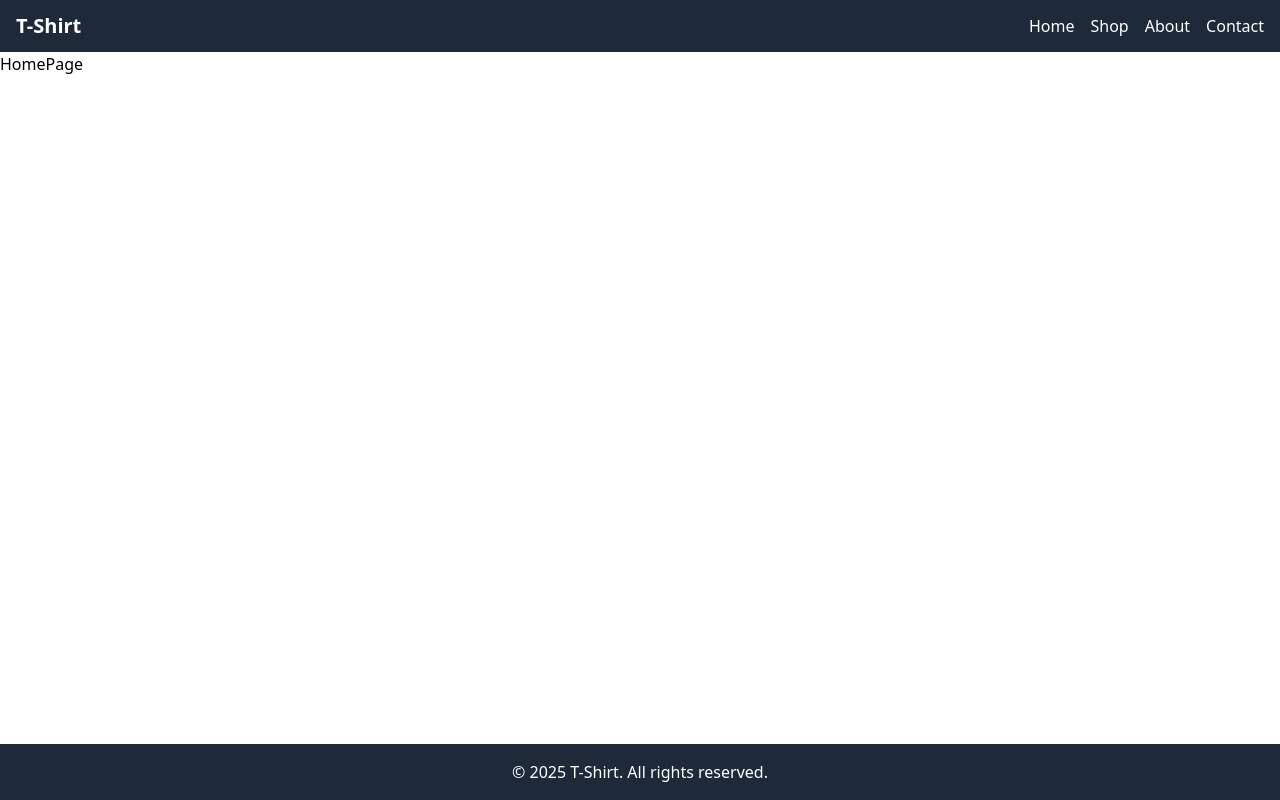
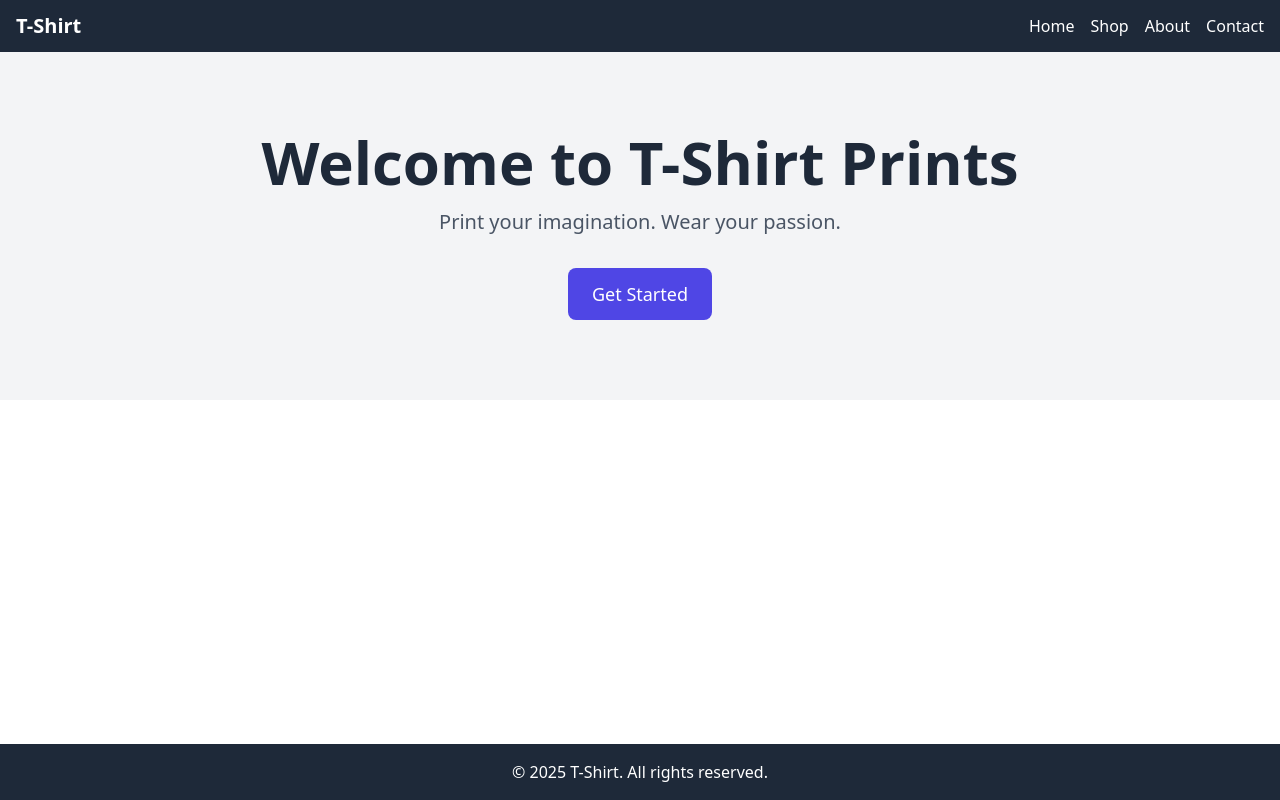
Before and after one commit to Davidfrank1999/teesy-imprime-ecomApp, a React (Vite) app in the folder frontend/: page /home in a window 1280 px wide. Built offline with nearby package versions, Linux system fonts and the light colour scheme.

Commit message:
feat: add homepage and footer

```diff
--- /dev/null
+++ b/frontend/src/components/Hero/Hero.jsx
@@ -0,0 +1,18 @@
+
+export default function Hero() {
+  return (
+    <section className="bg-gray-100 py-20 px-6 text-center">
+      <div className="max-w-4xl mx-auto">
+        <h1 className="text-4xl md:text-6xl font-extrabold text-gray-800">
+          Welcome to T-Shirt Prints
+        </h1>
+        <p className="mt-4 text-lg md:text-xl text-gray-600">
+          Print your imagination. Wear your passion.
+        </p>
+        <button className="mt-8 bg-primary text-white px-6 py-3 rounded-lg text-lg hover:bg-accent/80 transition duration-1000">
+          Get Started
+        </button>
+      </div>
+    </section>
+  );
+}
--- a/frontend/src/pages/HomePage/HomePage.jsx
+++ b/frontend/src/pages/HomePage/HomePage.jsx
@@ -1,7 +1,10 @@
 import React from 'react'
+import Hero from '../../components/Hero/Hero'
 
 export const HomePage = () => {
   return (
-    <div>HomePage</div>
+    <div>
+      <Hero />
+    </div>
   )
 }
```
